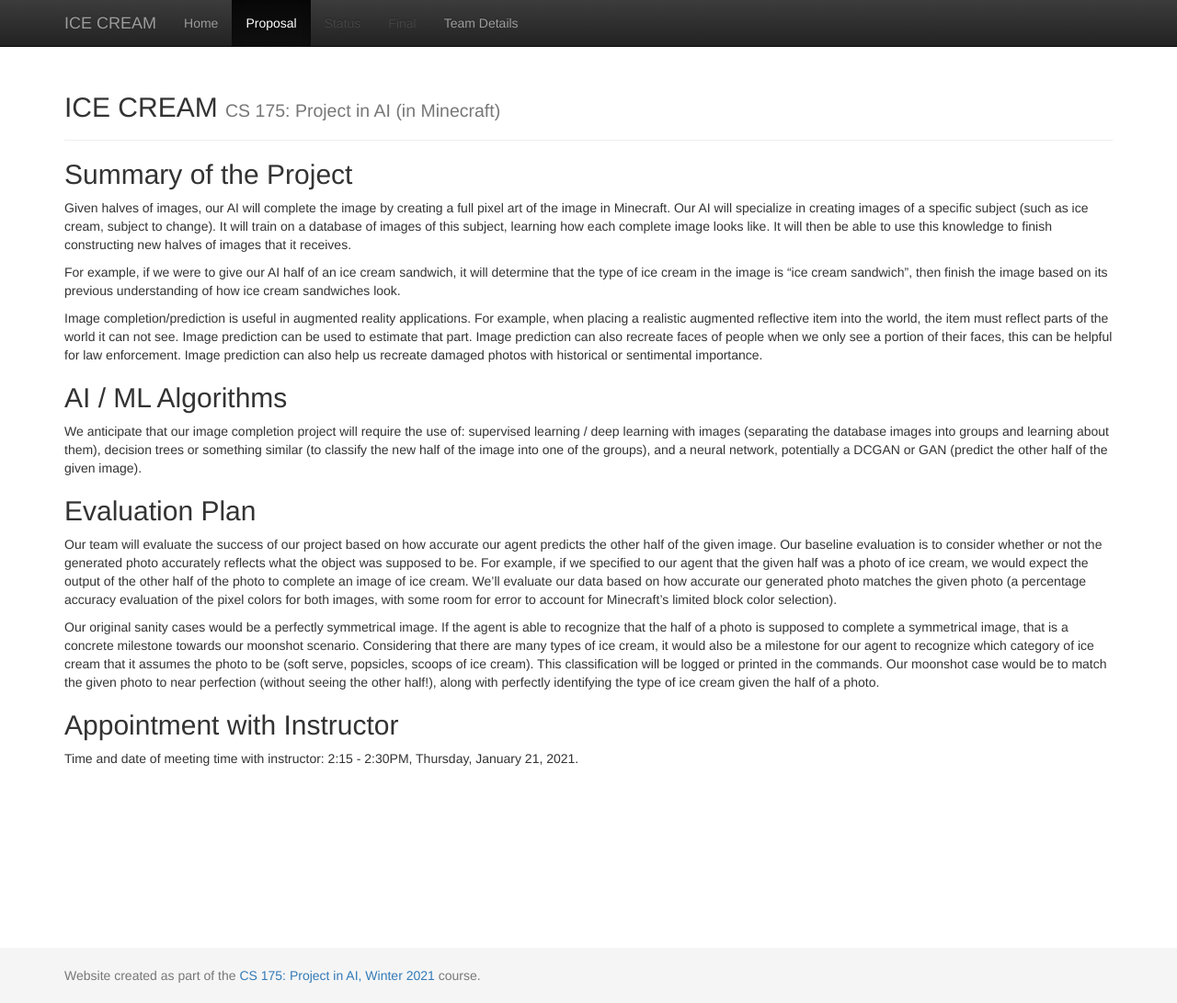
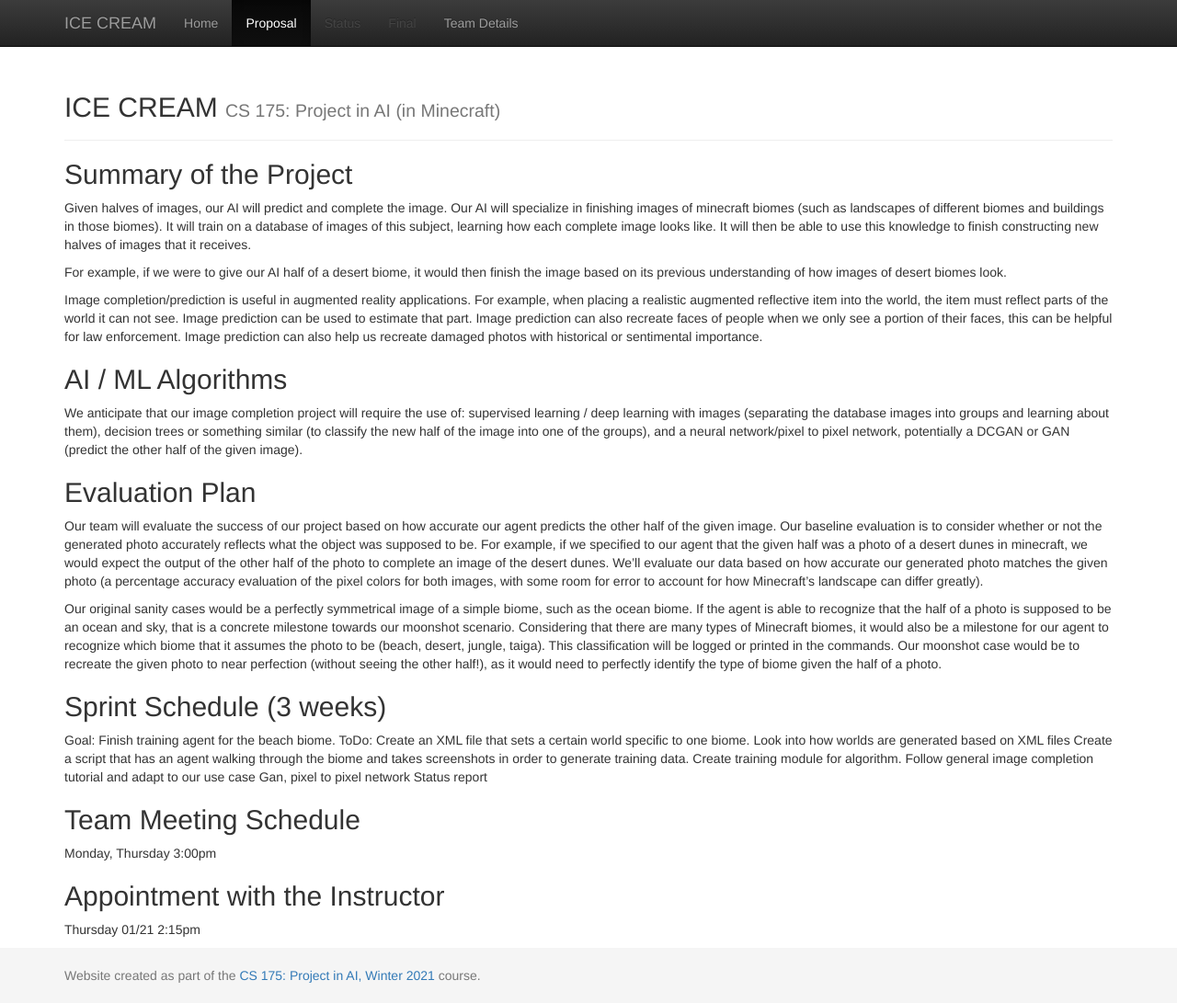
Before and after one commit to rliao147/CS175EGG, a Jekyll site: the page built from docs/proposal.md, in a window 1280 px wide and 1091 px high. Shown: the whole window at 92% size. Built offline with Jekyll 4.4.1, drawn with Linux system fonts in a browser that asks for light colours.

Commit message:
Update proposal.md

```diff
--- a/docs/proposal.md
+++ b/docs/proposal.md
@@ -4,22 +4,33 @@ title: Proposal
 ---
 ## Summary of the Project
 
-Given halves of images, our AI will complete the image by creating a full pixel art of the image in Minecraft. Our AI will specialize in creating images of a specific subject (such as ice cream, subject to change). It will train on a database of images of this subject, learning how each complete image looks like. It will then be able to use this knowledge to finish constructing new halves of images that it receives.
+Given halves of images, our AI will predict and complete the image. Our AI will specialize in finishing images of minecraft biomes (such as landscapes of different biomes and buildings in those biomes). It will train on a database of images of this subject, learning how each complete image looks like. It will then be able to use this knowledge to finish constructing new halves of images that it receives.
 
-For example, if we were to give our AI half of an ice cream sandwich, it will determine that the type of ice cream in the image is “ice cream sandwich”, then finish the image based on its previous understanding of how ice cream sandwiches look.
+For example, if we were to give our AI half of a desert biome, it would then finish the image based on its previous understanding of how images of desert biomes look.
 
 Image completion/prediction is useful in augmented reality applications. For example, when placing a realistic augmented reflective item into the world, the item must reflect parts of the world it can not see. Image prediction can be used to estimate that part. Image prediction can also recreate faces of people when we only see a portion of their faces, this can be helpful for law enforcement. Image prediction can also help us recreate damaged photos with historical or sentimental importance.
 
 ## AI / ML Algorithms
-
-We anticipate that our image completion project will require the use of: supervised learning / deep learning with images (separating the database images into groups and learning about them), decision trees or something similar (to classify the new half of the image into one of the groups), and a neural network, potentially a DCGAN or GAN (predict the other half of the given image).
-
+We anticipate that our image completion project will require the use of: supervised learning / deep learning with images (separating the database images into groups and learning about them), decision trees or something similar (to classify the new half of the image into one of the groups), and a neural network/pixel to pixel network, potentially a DCGAN or GAN (predict the other half of the given image).
 ## Evaluation Plan
 
-Our team will evaluate the success of our project based on how accurate our agent predicts the other half of the given image. Our baseline evaluation is to consider whether or not the generated photo accurately reflects what the object was supposed to be. For example, if we specified to our agent that the given half was a photo of ice cream, we would expect the output of the other half of the photo to complete an image of ice cream. We’ll evaluate our data based on how accurate our generated photo matches the given photo (a percentage accuracy evaluation of the pixel colors for both images, with some room for error to account for Minecraft’s limited block color selection).
+Our team will evaluate the success of our project based on how accurate our agent predicts the other half of the given image. Our baseline evaluation is to consider whether or not the generated photo accurately reflects what the object was supposed to be. For example, if we specified to our agent that the given half was a photo of a desert dunes in minecraft, we would expect the output of the other half of the photo to complete an image of the desert dunes. We’ll evaluate our data based on how accurate our generated photo matches the given photo (a percentage accuracy evaluation of the pixel colors for both images, with some room for error to account for how Minecraft’s landscape can differ greatly).
 
-Our original sanity cases would be a perfectly symmetrical image. If the agent is able to recognize that the half of a photo is supposed to complete a symmetrical image, that is a concrete milestone towards our moonshot scenario. Considering that there are many types of ice cream, it would also be a milestone for our agent to recognize which category of ice cream that it assumes the photo to be (soft serve, popsicles, scoops of ice cream). This classification will be logged or printed in the commands. Our moonshot case would be to match the given photo to near perfection (without seeing the other half!), along with perfectly identifying the type of ice cream given the half of a photo.
+Our original sanity cases would be a perfectly symmetrical image of a simple biome, such as the ocean biome. If the agent is able to recognize that the half of a photo is supposed to be an ocean and sky, that is a concrete milestone towards our moonshot scenario. Considering that there are many types of Minecraft biomes, it would also be a milestone for our agent to recognize which biome that it assumes the photo to be (beach, desert, jungle, taiga). This classification will be logged or printed in the commands. Our moonshot case would be to recreate the given photo to near perfection (without seeing the other half!), as it would need to perfectly identify the type of biome given the half of a photo.
 
-## Appointment with Instructor
+## Sprint Schedule (3 weeks)
+Goal: Finish training agent for the beach biome.
+ToDo:
+Create an XML file that sets a certain world specific to one biome.
+Look into how worlds are generated based on XML files
+Create a script that has an agent walking through the biome and takes screenshots in order to generate training data.
+Create training module for algorithm.
+Follow general image completion tutorial and adapt to our use case
+Gan, pixel to pixel network
+Status report
 
-Time and date of meeting time with instructor: 2:15 - 2:30PM, Thursday, January 21, 2021.
+## Team Meeting Schedule
+Monday, Thursday 3:00pm
+
+## Appointment with the Instructor
+Thursday 01/21 2:15pm
```
